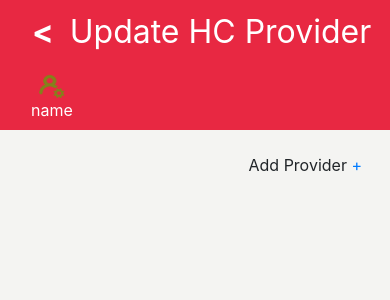
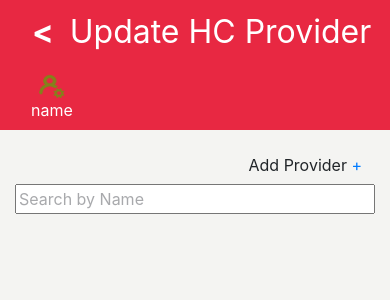
Before and after one commit to stjeandan-swc/Hannahs-Heart, an Angular app in the folder Hannahs-Heart/: page /home in a window 390 px wide. Shown: the top 300 px of the page. Built offline with nearby package versions, Linux system fonts and the light colour scheme.

Commit message:
Updating UI for mobile.

```diff
--- a/Hannahs-Heart/package.json
+++ b/Hannahs-Heart/package.json
@@ -30,9 +30,10 @@
     "@angular/platform-browser": "~8.2.0",
     "@angular/platform-browser-dynamic": "~8.2.0",
     "@angular/router": "~8.2.0",
+    "@nativescript/theme": "~2.2.1",
+    "@nstudio/nativescript-checkbox": "^1.0.0",
     "core-js": "^2.6.9",
     "nativescript-angular": "~8.20.0",
-    "@nativescript/theme": "~2.2.1",
     "reflect-metadata": "~0.1.12",
     "rxjs": "~6.4.0",
     "tns-core-modules": "~6.3.0",
--- a/Hannahs-Heart/src/app/app.module.tns.ts
+++ b/Hannahs-Heart/src/app/app.module.tns.ts
@@ -1,5 +1,6 @@
 import { NgModule, NO_ERRORS_SCHEMA } from '@angular/core';
 import { NativeScriptModule } from 'nativescript-angular/nativescript.module';
+import { TNSCheckBoxModule } from '@nstudio/nativescript-checkbox/angular';
 
 import { AppRoutingModule } from '@src/app/app-routing.module';
 
@@ -26,6 +27,7 @@ import { UpdateHcProviderComponent } from '@src/app/update-hc-provider/update-hc
   imports: [
     NativeScriptModule,
     AppRoutingModule,
+    TNSCheckBoxModule
   ],
   providers: [],
   bootstrap: [AppComponent],
--- a/Hannahs-Heart/src/app/home/home.component.tns.css
+++ b/Hannahs-Heart/src/app/home/home.component.tns.css
@@ -7,3 +7,26 @@ Image {
     height: 450px;
     margin-top: 50px;
 }
+
+.description {
+    margin-top: 50px;
+
+    font-size: medium;
+    text-align: center;
+}
+
+.form-label {
+    margin-top: 25px;
+    margin-left: 25px;
+
+    font-weight: 800;
+    font-size: xx-large;
+}
+
+.container {
+    margin-top: 50px;
+
+
+    background-color: white;
+    box-shadow: 8px 8px 10px rgb(177, 176, 176), -2px -2px 5px rgba(177, 176, 176, 0.5);
+}
--- a/Hannahs-Heart/src/app/update-hc-provider/update-hc-provider.component.html
+++ b/Hannahs-Heart/src/app/update-hc-provider/update-hc-provider.component.html
@@ -19,4 +19,9 @@
             <button class="btn float-right mt-3">Add Provider <span class="text-primary">+</span></button>
         </div>
     </div>
+    <div class="row">
+        <div class="col-xl-8 col-lg-8 col-md-10 col-sm-10 mx-auto">
+            <input class="w-100" type="text" placeholder="Search by Name">
+        </div>
+    </div>
 </div>
```
Also changed, not shown: Hannahs-Heart/src/app/home/home.component.tns.html (+19 -0 lines), Hannahs-Heart/src/app/update-hc-provider/update-hc-provider.component.css (line endings or trailing spaces), 1 other file (tests, documents, lock files or other folders).
